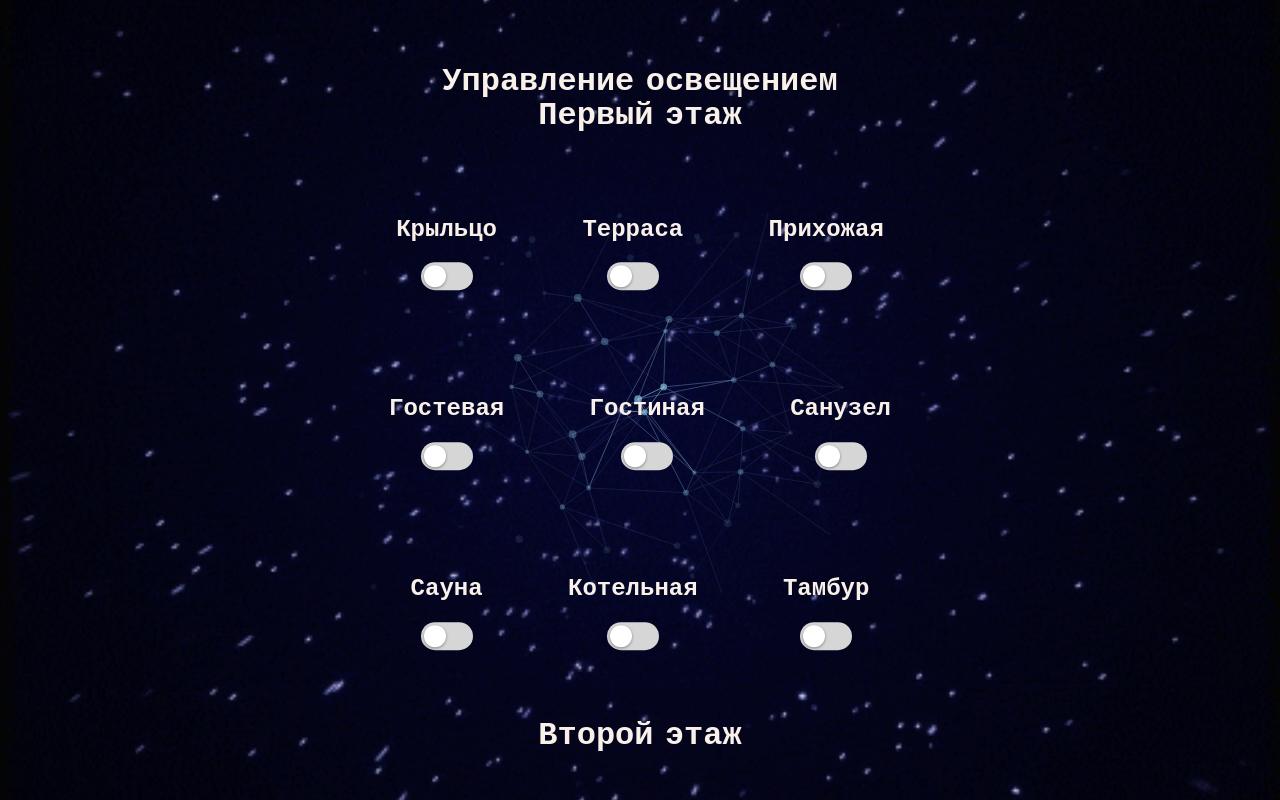
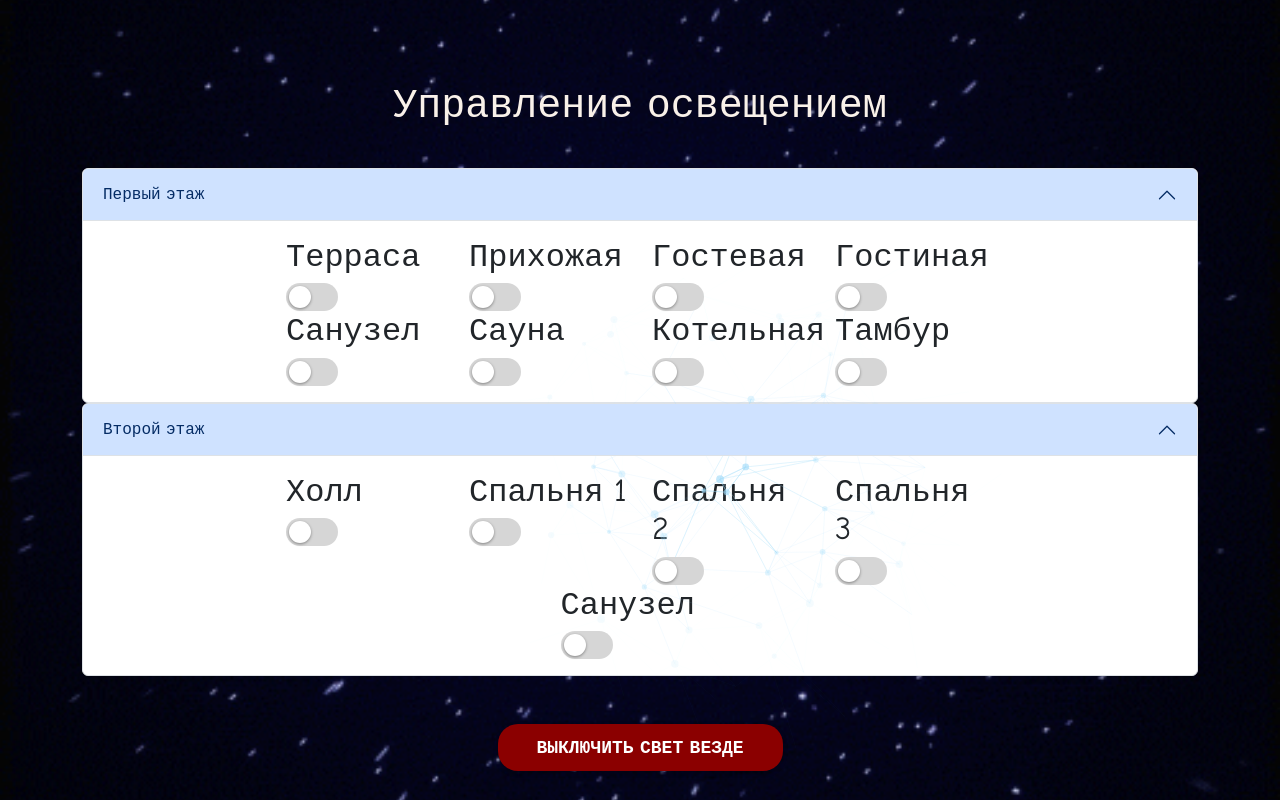
Before and after one commit to bionikokex/vkr-site, a plain HTML site: page index.html in a window 1280 px wide. Drawn offline with nearby package versions, Linux system fonts and the light colour scheme; a script that the page names is missing; a small style sheet from the web is missing.

Commit message:
change index.html and change project structure

```diff
--- a/style.css
+++ b/css/style.css
@@ -9,18 +9,13 @@
   z-index: 1;
 }
 #large-header {
-  background-image: url("assets/IrM.gif");
+  background-image: url("../assets/IrM.gif");
 }
 .main-title {
-  position: absolute;
-  margin: 0;
-  padding: 0;
+  margin-top: 10vh;
+  margin-bottom: 5vh;
   color: #f9f1e9;
   text-align: center;
-  top: 10%;
-  left: 50%;
-  -webkit-transform: translate3d(-50%, -50%, 0);
-  transform: translate3d(-50%, -50%, 0);
 }
 .demo-1 .main-title {
   text-transform: uppercase;
@@ -41,17 +36,13 @@
   padding: 0;
   color: #f9f1e9;
   text-align: center;
-  top: 30%;
-  left: 50%;
-  -webkit-transform: translate3d(-50%, -15%, 0);
-  transform: translate3d(-50%, -15%, 0);
 }
-.room {
-  display: inline-block;
-  vertical-align: top; /* чтобы выровнять по верху */
-  margin: 20px;
-  padding: 20px;
-}
+/*.room {*/
+/*  display: inline-block;*/
+/*  vertical-align: top; !* чтобы выровнять по верху *!*/
+/*  margin: 20px;*/
+/*  padding: 20px;*/
+/*}*/
 .room-name {
   font-size: 24px;
   font-weight: bold;
@@ -59,7 +50,7 @@
 }
 
 .switch {
-  display: inline-block;
+  /*display: inline-block;*/
   height: 28px;
   position: relative;
   width: 52px;
--- a/index.html
+++ b/index.html
@@ -2,11 +2,14 @@
 <html lang="en">
 <head>
     <meta charset="UTF-8">
+    <meta name="viewport" content="width=device-width, initial-scale=1">
     <title>Управление освещением</title>
     <link href='https://fonts.googleapis.com/css?family=Raleway:200,400,800' rel='stylesheet' type='text/css'>
     <link rel="stylesheet" href="https://cdnjs.cloudflare.com/ajax/libs/normalize/5.0.0/normalize.min.css">
     <link rel='stylesheet' href='https://www.marcoguglie.it/Codepen/AnimatedHeaderBg/demo-1/css/demo.css'>
-  <link rel="stylesheet" href="style.css">
+    <link href="https://cdn.jsdelivr.net/npm/bootstrap@5.3.0-alpha1/dist/css/bootstrap.min.css" rel="stylesheet"
+          integrity="sha384-GLhlTQ8iRABdZLl6O3oVMWSktQOp6b7In1Zl3/Jr59b6EGGoI1aFkw7cmDA6j6gD" crossorigin="anonymous">
+    <link rel="stylesheet" href="css/style.css">
     <style>
         body {
             font-family: Comic Sans MS, monospace;
@@ -15,119 +18,149 @@
 </head>
 <body>
 <div id="large-header" class="large-header">
+    <div class="container">
         <canvas id="demo-canvas"></canvas>
-    <h1 class="main-title">Управление освещением</h1>
-    <div class="rooms-container">
-      <h1>Первый этаж</h1>
-      <div class="room">
-        <h2 class="room-title">Крыльцо</h2>
-        <div class="switch">
-          <input type="checkbox" id="switch-1">
-          <label for="switch-1"></label>
-        </div>
-      </div>
-      <div class="room">
+        <h1 class="row main-title justify-content-center">Управление освещением</h1>
+        <div class="accordion" id="accordionFirst">
+            <div class="accordion-item">
+                <h2 class="accordion-header" id="headingOne">
+                    <button class="accordion-button" type="button" data-bs-toggle="collapse"
+                            data-bs-target="#collapseOne" aria-expanded="true" aria-controls="collapseOne">
+                        Первый этаж
+                    </button>
+                </h2>
+                <div id="collapseOne" class="accordion-collapse collapse show" aria-labelledby="headingOne"
+                     data-bs-parent="#accordionExample">
+                    <div class="accordion-body">
+                        <div class="row justify-content-md-center">
+                            <div class="room col-sm-6c col-lg-2 col-md-4">
                                 <h2 class="room-title">Терраса</h2>
                                 <div class="switch">
                                     <input type="checkbox" id="switch-2">
                                     <label for="switch-2"></label>
                                 </div>
                             </div>
-      <div class="room">
+                            <div class="room col-sm-6 col-lg-2 col-md-4">
                                 <h2 class="room-title">Прихожая</h2>
                                 <div class="switch">
                                     <input type="checkbox" id="switch-3">
                                     <label for="switch-3"></label>
                                 </div>
                             </div>
-      <div class="room">
+                            <div class="room col-sm-6 col-lg-2 col-md-4">
                                 <h2 class="room-title">Гостевая</h2>
                                 <div class="switch">
                                     <input type="checkbox" id="switch-4">
                                     <label for="switch-4"></label>
                                 </div>
                             </div>
-      <div class="room">
+                            <div class="room col-sm-6 col-lg-2 col-md-4">
                                 <h2 class="room-title">Гостиная</h2>
                                 <div class="switch">
                                     <input type="checkbox" id="switch-5">
                                     <label for="switch-5"></label>
                                 </div>
                             </div>
-      <div class="room">
+                        </div>
+                        <div class="row justify-content-md-center">
+                            <div class="room col-sm-6 col-lg-2 col-md-4">
                                 <h2 class="room-title">Санузел</h2>
                                 <div class="switch">
                                     <input type="checkbox" id="switch-6">
                                     <label for="switch-6"></label>
                                 </div>
                             </div>
-      <div class="room">
+                            <div class="room col-sm-6 col-lg-2 col-md-4">
                                 <h2 class="room-title">Сауна</h2>
                                 <div class="switch">
                                     <input type="checkbox" id="switch-7">
                                     <label for="switch-7"></label>
                                 </div>
                             </div>
-      <div class="room">
+                            <div class="room col-sm-6 col-lg-2 col-md-4">
                                 <h2 class="room-title">Котельная</h2>
                                 <div class="switch">
                                     <input type="checkbox" id="switch-8">
                                     <label for="switch-8"></label>
                                 </div>
                             </div>
-      <div class="room">
+                            <div class="room col-sm-6 col-lg-2 col-md-4">
                                 <h2 class="room-title">Тамбур</h2>
                                 <div class="switch">
                                     <input type="checkbox" id="switch-9">
                                     <label for="switch-9"></label>
                                 </div>
                             </div>
-      <h1>Второй этаж</h1>
-      <div class="room">
+                        </div>
+                    </div>
+                </div>
+            </div>
+        </div>
+        <div class="accordion" id="accordionTwo">
+            <div class="accordion-item">
+                <h2 class="accordion-header" id="headingTwo">
+                    <button class="accordion-button" type="button" data-bs-toggle="collapse"
+                            data-bs-target="#collapseTwo" aria-expanded="true" aria-controls="collapseTwo">
+                        Второй этаж
+                    </button>
+                </h2>
+                <div id="collapseTwo" class="accordion-collapse collapse show" aria-labelledby="headingTwo"
+                     data-bs-parent="#accordionExample">
+                    <div class="accordion-body">
+                        <div class="row justify-content-md-center">
+                            <div class="room col-sm-6 col-lg-2 col-md-4">
                                 <h2 class="room-title">Холл</h2>
                                 <div class="switch">
                                     <input type="checkbox" id="switch-10">
                                     <label for="switch-10"></label>
                                 </div>
                             </div>
-      <div class="room">
+                            <div class="room col-sm-6 col-lg-2 col-md-4">
                                 <h2 class="room-title">Спальня 1</h2>
                                 <div class="switch">
                                     <input type="checkbox" id="switch-11">
                                     <label for="switch-11"></label>
                                 </div>
                             </div>
-      <div class="room">
+                            <div class="room col-sm-6 col-lg-2 col-md-4">
                                 <h2 class="room-title">Спальня 2</h2>
                                 <div class="switch">
                                     <input type="checkbox" id="switch-12">
                                     <label for="switch-12"></label>
                                 </div>
                             </div>
-      <div class="room">
+                            <div class="room col-sm-6 col-lg-2 col-md-4">
                                 <h2 class="room-title">Спальня 3</h2>
                                 <div class="switch">
                                     <input type="checkbox" id="switch-13">
                                     <label for="switch-13"></label>
                                 </div>
                             </div>
-      <div class="room">
+                        </div>
+                        <div class="row justify-content-md-center">
+                            <div class="room col-sm-6 col-lg-2 col-md-4">
                                 <h2 class="room-title">Санузел</h2>
                                 <div class="switch">
                                     <input type="checkbox" id="switch-14">
                                     <label for="switch-14"></label>
                                 </div>
                             </div>
-      <div>
-        <button id="switch-off-all" class="iphone-button red-button">ВЫКЛЮЧИТЬ СВЕТ ВЕЗДЕ</button>
+                        </div>
+                    </div>
+                </div>
+            </div>
+        </div>
+        <div class="row justify-content-center">
+            <button id="switch-off-all" class="iphone-button red-button col-sm-7 col-lg-3 gy-5">ВЫКЛЮЧИТЬ СВЕТ ВЕЗДЕ</button>
+        </div>
     </div>
 </div>
 <script>
     const switches = document.querySelectorAll('.switch input[type="checkbox"]');
     const switchOffAllButton = document.getElementById('switch-off-all');
 
-  switchOffAllButton.addEventListener('click', function() {
-    switches.forEach(function(switchEl) {
+    switchOffAllButton.addEventListener('click', function () {
+        switches.forEach(function (switchEl) {
             switchEl.checked = false;
         });
     });
@@ -135,6 +168,10 @@
 <script src='https://www.marcoguglie.it/Codepen/AnimatedHeaderBg/demo-1/js/EasePack.min.js'></script>
 <script src='https://www.marcoguglie.it/Codepen/AnimatedHeaderBg/demo-1/js/rAF.js'></script>
 <script src='https://www.marcoguglie.it/Codepen/AnimatedHeaderBg/demo-1/js/TweenLite.min.js'></script>
-  <script  src="./script.js"></script>
+<script src="https://cdn.jsdelivr.net/npm/bootstrap@5.3.0-alpha1/dist/js/bootstrap.bundle.min.js"
+        integrity="sha384-w76AqPfDkMBDXo30jS1Sgez6pr3x5MlQ1ZAGC+nuZB+EYdgRZgiwxhTBTkF7CXvN"
+        crossorigin="anonymous"></script>
+
+<script src="js/script.js"></script>
 </body>
 </html>
```
Also changed, not shown: js/script.js (renamed from script.js). Lines whose indentation alone changed are shown as unchanged.
